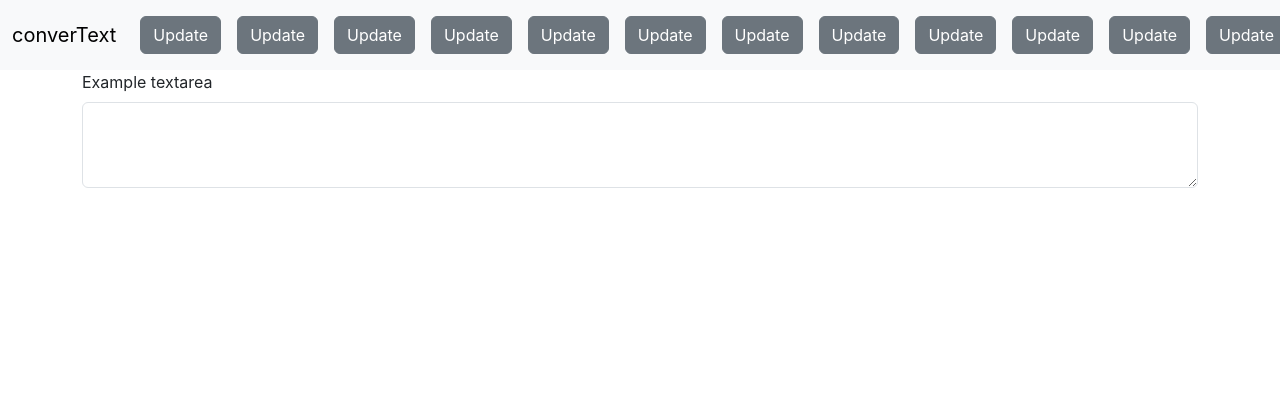
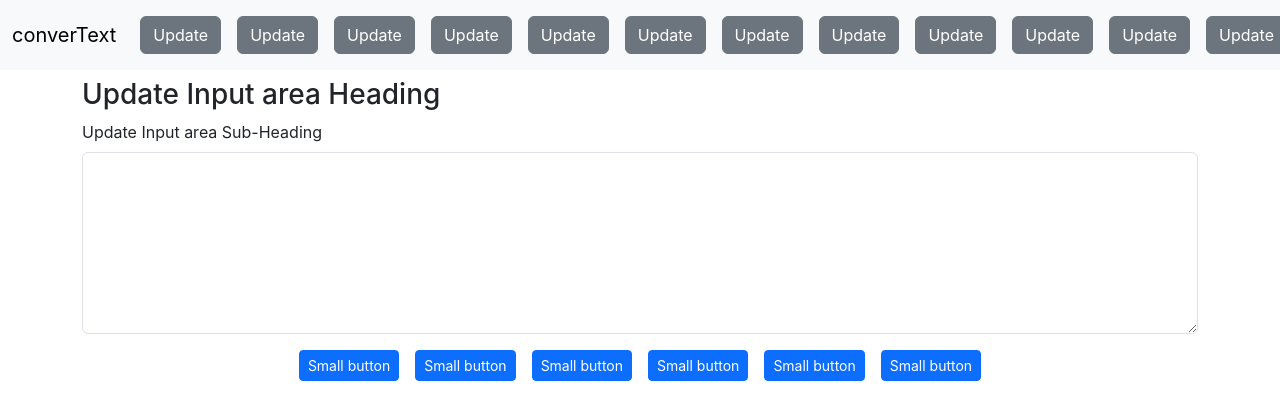
Before and after one commit to sahil0286/convertext, a React (Create React App) app: page / in a window 1280 px wide. Shown: the top 420 px of the page. Built offline with nearby package versions, Linux system fonts and the light colour scheme.

Commit message:
adding small btn

```diff
--- a/src/App.js
+++ b/src/App.js
@@ -1,10 +1,12 @@
 import './App.css';
+import Inputarea from './components/Inputarea';
 import Navbar from './components/Navbar';
 
 function App() {
   return (
     <>
       <Navbar title="converText"/>
+      <Inputarea/>
     </>
   );
 }
--- /dev/null
+++ b/src/components/Inputarea.js
@@ -0,0 +1,26 @@
+import React from 'react'
+
+export default function Inputarea(props) {
+  return (
+    <div className='container mt-2'>
+        <h3>{props.inpHeading}</h3>
+        <div className="mb-3">
+            <label htmlFor="exampleFormControlTextarea1" className="form-label">{props.inpSubHeading}</label>
+            <textarea className="form-control" id="exampleFormControlTextarea1" rows="7"></textarea>
+        </div>
+        <div className='d-flex justify-content-center'>
+            <button type="button" className="btn btn-primary btn-sm mx-2">Small button</button>
+            <button type="button" className="btn btn-primary btn-sm mx-2">Small button</button>
+            <button type="button" className="btn btn-primary btn-sm mx-2">Small button</button>
+            <button type="button" className="btn btn-primary btn-sm mx-2">Small button</button>
+            <button type="button" className="btn btn-primary btn-sm mx-2">Small button</button>
+            <button type="button" className="btn btn-primary btn-sm mx-2">Small button</button>
+        </div>
+    </div>
+  )
+}
+
+Inputarea.defaultProps = {
+    inpHeading:"Update Input area Heading",
+    inpSubHeading:"Update Input area Sub-Heading",
+}
--- a/src/components/Navbar.js
+++ b/src/components/Navbar.js
@@ -69,12 +69,6 @@ export default function Navbar(props) {
             </div>
         </nav>
     </div>
-    <div className='container'>
-        <div className="mb-3">
-        <label htmlFor="exampleFormControlTextarea1" className="form-label">Example textarea</label>
-        <textarea className="form-control" id="exampleFormControlTextarea1" rows="3"></textarea>
-        </div>
-    </div>
     </>
   )
 }
```
